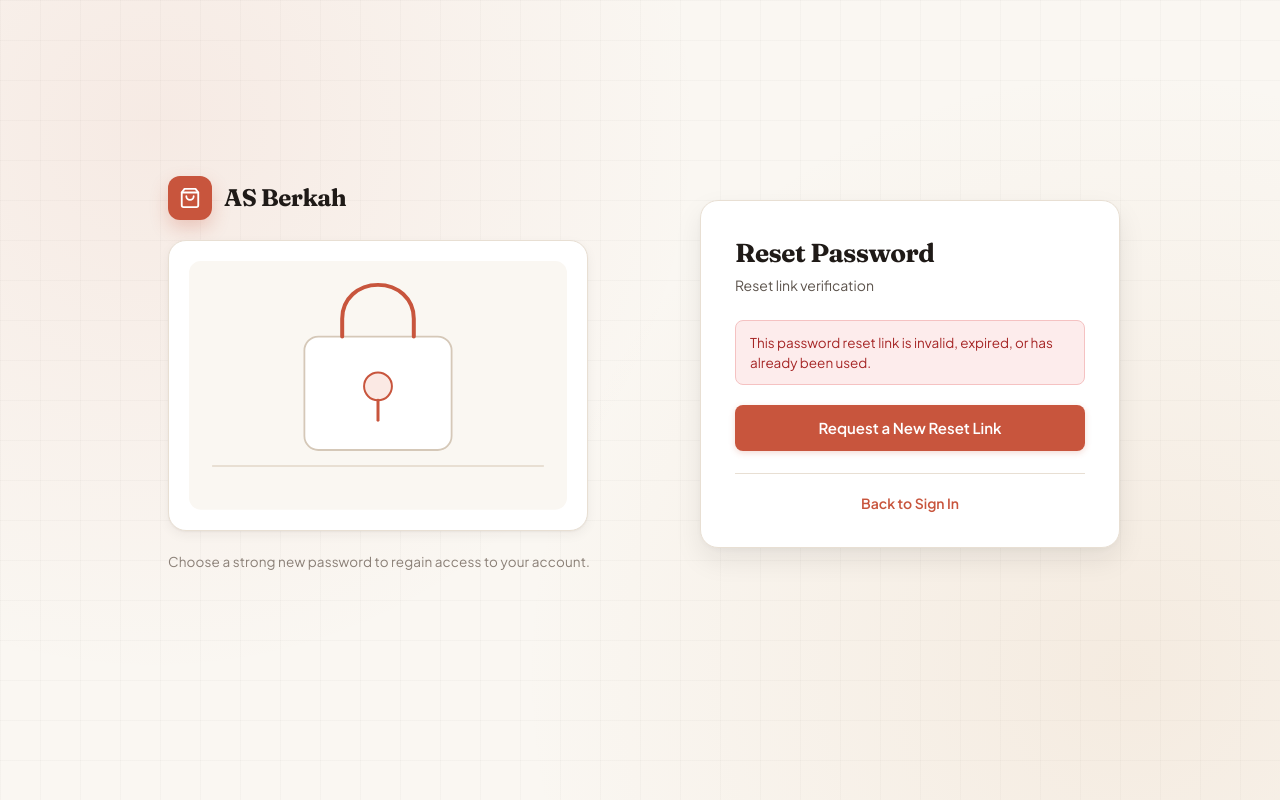
After one commit to thunderclouds863/E-commerce1, a PHP site: page /reset-password.php in a window 1280 px wide. The commit adds this page. Run offline with PHP 8.4, Linux system fonts and the light colour scheme.

Commit message:
Add secure forgot-password and single-use token reset workflow

```diff
--- a/includes/bootstrap.php
+++ b/includes/bootstrap.php
@@ -83,6 +83,18 @@ function status_badge_class(string $status): string {
     return 'badge-neutral';
 }
 
+function ensure_password_resets_table(mysqli $conn): void {
+    $conn->query("CREATE TABLE IF NOT EXISTS password_resets (
+        id INT AUTO_INCREMENT PRIMARY KEY,
+        user_id INT NOT NULL,
+        token_hash CHAR(64) NOT NULL UNIQUE,
+        expires_at DATETIME NOT NULL,
+        used_at DATETIME DEFAULT NULL,
+        created_at TIMESTAMP DEFAULT CURRENT_TIMESTAMP,
+        FOREIGN KEY (user_id) REFERENCES users(id) ON DELETE CASCADE
+    )");
+}
+
 function cart_total_units(): int {
     $count = 0;
     if (!empty($_SESSION['cart']) && is_array($_SESSION['cart'])) {
--- /dev/null
+++ b/reset-password.php
@@ -0,0 +1,175 @@
+<?php
+require_once __DIR__ . '/includes/bootstrap.php';
+
+$conn = db();
+ensure_password_resets_table($conn);
+
+$raw_token = trim($_POST['token'] ?? $_GET['token'] ?? '');
+$error_message = '';
+$valid_reset = null;
+
+if ($raw_token !== '') {
+    $token_hash = hash('sha256', $raw_token);
+    $stmt = $conn->prepare(
+        "SELECT pr.id AS reset_id, pr.user_id, u.username, u.role
+         FROM password_resets pr
+         INNER JOIN users u ON pr.user_id = u.id
+         WHERE pr.token_hash = ? AND pr.used_at IS NULL AND pr.expires_at > NOW() AND u.status = 'actived'
+         LIMIT 1"
+    );
+    $stmt->bind_param("s", $token_hash);
+    $stmt->execute();
+    $valid_reset = $stmt->get_result()->fetch_assoc();
+    $stmt->close();
+}
+
+if ($_SERVER['REQUEST_METHOD'] === 'POST' && isset($_POST['reset_password'])) {
+    if (!verify_csrf()) {
+        $error_message = 'Session expired. Please refresh and try again.';
+    } elseif (!$valid_reset) {
+        $error_message = 'This reset link is invalid, expired, or has already been used.';
+    } else {
+        $new_password = $_POST['new_password'] ?? '';
+        $confirm_password = $_POST['confirm_password'] ?? '';
+
+        if (strlen($new_password) < 6) {
+            $error_message = 'Password must be at least 6 characters.';
+        } elseif ($new_password !== $confirm_password) {
+            $error_message = 'Password and confirmation do not match.';
+        } else {
+            $hashed = password_hash($new_password, PASSWORD_DEFAULT);
+            $uid = intval($valid_reset['user_id']);
+            $rid = intval($valid_reset['reset_id']);
+
+            $conn->begin_transaction();
+            try {
+                $upd_user = $conn->prepare("UPDATE users SET password = ? WHERE id = ?");
+                $upd_user->bind_param("si", $hashed, $uid);
+                $upd_user->execute();
+                $upd_user->close();
+
+                $upd_tok = $conn->prepare("UPDATE password_resets SET used_at = NOW() WHERE user_id = ? AND used_at IS NULL");
+                $upd_tok->bind_param("i", $uid);
+                $upd_tok->execute();
+                $upd_tok->close();
+
+                $conn->commit();
+                set_flash('success', 'Your password has been reset. You can now sign in with your new password.');
+                header("Location: index.php");
+                exit();
+            } catch (Throwable $ex) {
+                $conn->rollback();
+                $error_message = 'Failed to reset password. Please try again.';
+            }
+        }
+    }
+}
+?>
+<!DOCTYPE html>
+<html lang="en">
+
+<head>
+  <meta charset="UTF-8">
+  <meta name="viewport" content="width=device-width, initial-scale=1.0">
+  <title>Reset Password — AS Berkah E-Commerce</title>
+  <link rel="preconnect" href="https://fonts.googleapis.com">
+  <link rel="preconnect" href="https://fonts.gstatic.com" crossorigin>
+  <link href="https://fonts.googleapis.com/css2?family=Fraunces:opsz,wght@9..144,600;9..144,700&family=Plus+Jakarta+Sans:wght@400;500;600;700&display=swap" rel="stylesheet">
+  <link rel="stylesheet" href="assets/css/style.css">
+</head>
+
+<body class="auth-page">
+  <div class="auth-stage">
+    <aside class="auth-editorial" aria-label="AS Berkah brand mark">
+      <div class="auth-brand-row">
+        <div class="auth-logo" aria-hidden="true">
+          <svg width="22" height="22" viewBox="0 0 24 24" fill="none" stroke="currentColor" stroke-width="2" stroke-linecap="round" stroke-linejoin="round">
+            <path d="M6 2L3 6v14a2 2 0 0 0 2 2h14a2 2 0 0 0 2-2V6l-3-4z"></path>
+            <line x1="3" y1="6" x2="21" y2="6"></line>
+            <path d="M16 10a4 4 0 0 1-8 0"></path>
+          </svg>
+        </div>
+        <span class="auth-wordmark">AS Berkah</span>
+      </div>
+
+      <div class="auth-artwork" aria-hidden="true">
+        <svg viewBox="0 0 380 250" fill="none" xmlns="http://www.w3.org/2000/svg">
+          <rect width="380" height="250" rx="12" fill="#FAF7F2"/>
+          <path d="M24 206H356" stroke="#E8DFD3" stroke-width="2" stroke-linecap="round"/>
+          <rect x="116" y="76" width="148" height="114" rx="14" fill="#FFFFFF" stroke="#D5C8B8" stroke-width="1.8"/>
+          <path d="M154 76V58C154 38 170 24 190 24C210 24 226 38 226 58V76" stroke="#C8553D" stroke-width="4" stroke-linecap="round"/>
+          <circle cx="190" cy="126" r="14" fill="#FBE9E4" stroke="#C8553D" stroke-width="2"/>
+          <path d="M190 140V160" stroke="#C8553D" stroke-width="3" stroke-linecap="round"/>
+        </svg>
+      </div>
+      <p class="auth-caption">Choose a strong new password to regain access to your account.</p>
+    </aside>
+
+    <main class="auth-shell">
+      <div class="auth-card">
+        <div class="auth-header">
+          <h1 class="auth-title">Reset Password</h1>
+          <?php if ($valid_reset): ?>
+            <p class="auth-subtitle">Setting a new password for <strong><?php echo e($valid_reset['username']); ?></strong></p>
+          <?php else: ?>
+            <p class="auth-subtitle">Reset link verification</p>
+          <?php endif; ?>
+        </div>
+
+        <?php if ($error_message !== ''): ?>
+          <div class="alert-banner alert-banner--error" role="alert">
+            <span><?php echo e($error_message); ?></span>
+          </div>
+        <?php endif; ?>
+
+        <?php if (!$valid_reset): ?>
+          <div class="alert-banner alert-banner--error" role="alert">
+            <span>This password reset link is invalid, expired, or has already been used.</span>
+          </div>
+          <a href="forgot-password.php" class="btn btn-primary btn-lg btn-block">Request a New Reset Link</a>
+        <?php else: ?>
+          <form method="POST">
+            <?php echo csrf_field(); ?>
+            <input type="hidden" name="token" value="<?php echo e($raw_token); ?>">
+
+            <div class="form-group">
+              <label class="form-label" for="new_password">New Password</label>
+              <div class="password-field">
+                <input class="form-control" type="password" id="new_password" name="new_password" minlength="6" placeholder="At least 6 characters" autocomplete="new-password" required>
+                <button type="button" class="password-toggle" data-toggle-password="new_password" aria-label="Show password" aria-pressed="false">
+                  <svg width="18" height="18" viewBox="0 0 24 24" fill="none" stroke="currentColor" stroke-width="2" stroke-linecap="round" stroke-linejoin="round">
+                    <path d="M1 12s4-8 11-8 11 8 11 8-4 8-11 8-11-8-11-8z"></path>
+                    <circle cx="12" cy="12" r="3"></circle>
+                  </svg>
+                </button>
+              </div>
+            </div>
+
+            <div class="form-group">
+              <label class="form-label" for="confirm_password">Confirm New Password</label>
+              <div class="password-field">
+                <input class="form-control" type="password" id="confirm_password" name="confirm_password" minlength="6" placeholder="Re-enter new password" autocomplete="new-password" required>
+                <button type="button" class="password-toggle" data-toggle-password="confirm_password" aria-label="Show password" aria-pressed="false">
+                  <svg width="18" height="18" viewBox="0 0 24 24" fill="none" stroke="currentColor" stroke-width="2" stroke-linecap="round" stroke-linejoin="round">
+                    <path d="M1 12s4-8 11-8 11 8 11 8-4 8-11 8-11-8-11-8z"></path>
+                    <circle cx="12" cy="12" r="3"></circle>
+                  </svg>
+                </button>
+              </div>
+            </div>
+
+            <button class="btn btn-primary btn-lg btn-block" type="submit" name="reset_password" value="1">Save New Password</button>
+          </form>
+        <?php endif; ?>
+
+        <div class="auth-footer">
+          <a href="index.php">Back to Sign In</a>
+        </div>
+      </div>
+    </main>
+  </div>
+
+  <script src="assets/js/ui.js"></script>
+</body>
+
+</html>
```
Also changed, not shown: ecommerce.sql (+11 -0 lines), forgot-password.php (added, +153 -0 lines), index.php (+15 -2 lines).
